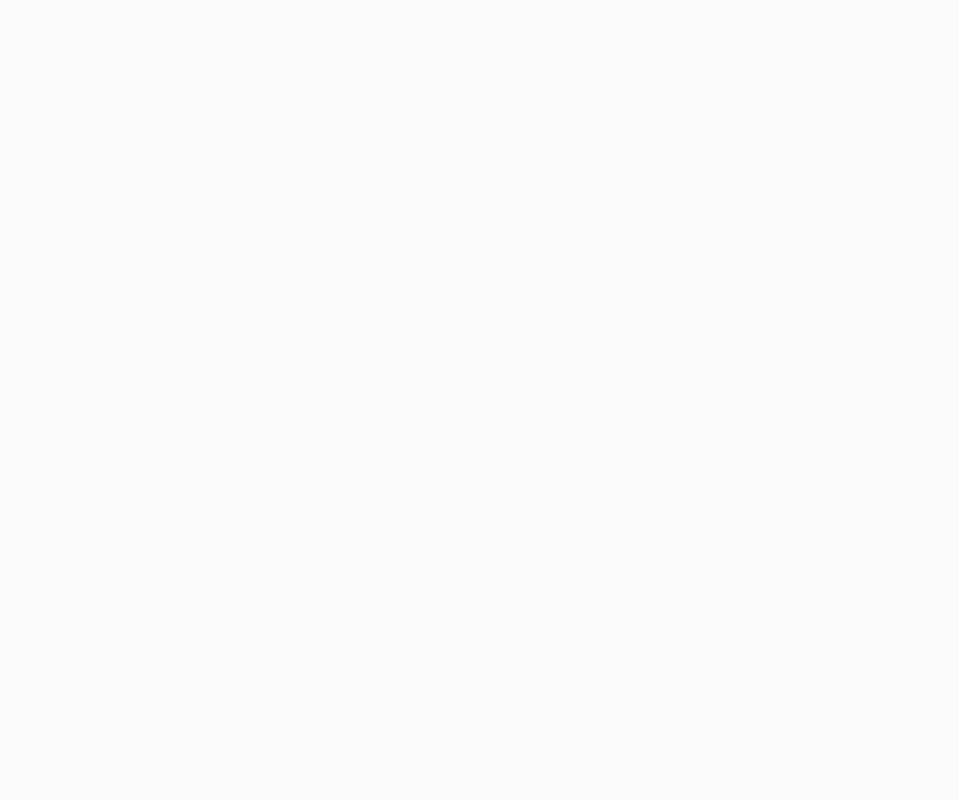
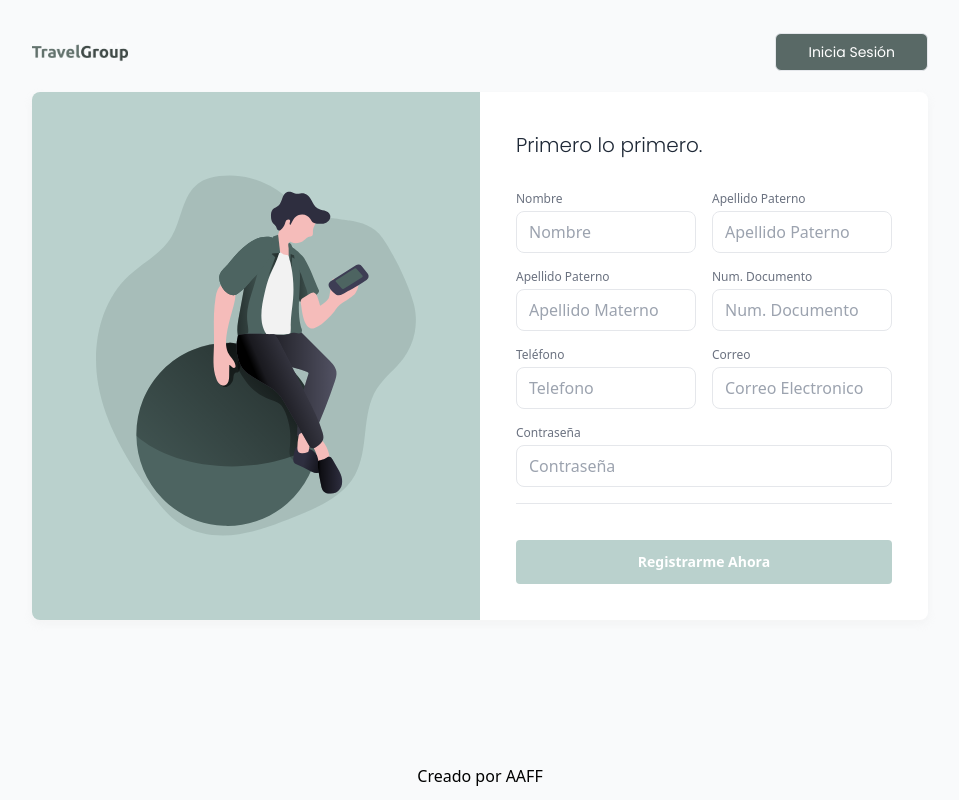
Before and after one commit to franco-rg/TravelGroupWebApp, a React (Create React App) app: page /register in a window 1280 px wide. Before the commit this address had no page. Shown: the whole page, without its empty margins (160-1119 px from the left). Built offline with nearby package versions, Linux system fonts and the light colour scheme.

Commit message:
add vista register

```diff
--- a/src/App.js
+++ b/src/App.js
@@ -2,6 +2,7 @@ import './tailwind.css';
 import { BrowserRouter, Route, Routes } from 'react-router-dom';
 import Home from '../src/views/home/Home'
 import Login from './views/Login';
+import Register from './views/Register';
 import Layout from '../src/components/shared/Layout'
 import { library } from '@fortawesome/fontawesome-svg-core'
 import { fas } from '@fortawesome/free-solid-svg-icons'
@@ -16,6 +17,7 @@ function App() {
       <Routes>
         <Route path="/inicio" element={<Layout><Home /></Layout>} />
           <Route path='/' element={<Login />} />
+          <Route path='/register' element={<Register />} />
       </Routes>
       {/* <BrowserRouter>
       <Routes>
--- /dev/null
+++ b/src/views/Register.jsx
@@ -0,0 +1,157 @@
+import React from "react";
+import viaje from "../../src/assets/img/register-img.svg";
+import logo from "../../src/assets/img/nombre.svg";
+
+const Login = () => {
+  return (
+    <div
+      className="bg-no-repeat bg-fixed bg-cover h-screen w-full relative bg-gray-50"
+    >
+      <div className="mx-2 sm:h-screen relative">
+        <div className="flex flex-col h-full px-0 sm:px-2 lg:px-0 gap-3">
+          <div className="sm:max-w-4xl mt-3 w-full m-auto">
+            <div className="flex justify-between items-center">
+              <img src={logo} className="w-24 h-20" />
+              <button className="poppins bg-gray-100 text-sm text-white px-8 py-2 rounded-md border" style={{background: '#596966'}}>Inicia Sesión</button>
+            </div>
+            <div
+              className="grid grid-cols-2 rounded-lg overflow-hidden shadow-beautiful bg-white"
+              style={{ height: "33rem" }}
+            >
+              <div className="p-16 flex" style={{ background: "#BAD1CD" }}>
+                <img src={viaje} />
+              </div>
+              <div className="m-4 sm:mt-auto p-5">
+                <h5 className="text-left font-light text-xl text-gray-800 poppins mb-8">
+                  Primero lo primero.
+                </h5>
+                <form className="grid grid-cols-2 gap-4">
+                  <div>
+                    <label
+                      className="block text-gray-500 text-xs font-medium mb-1"
+                      htmlFor="name"
+                    >
+                      Nombre
+                    </label>
+                    <input
+                      className="border rounded-lg w-full py-2 px-3 text-gray-700 outline-none focus:border-gray-400"
+                      id="username"
+                      type="name"
+                      placeholder="Nombre"
+                      name="name"
+                    />
+                  </div>
+                  <div>
+                    <label
+                      className="block text-gray-500 text-xs font-medium mb-1"
+                      htmlFor="namepaterno"
+                    >
+                      Apellido Paterno
+                    </label>
+                    <input
+                      className="border rounded-lg w-full py-2 px-3 text-gray-700 outline-none focus:border-gray-400"
+                      id="username"
+                      type="namepaterno"
+                      placeholder="Apellido Paterno"
+                      name="namepaterno"
+                    />
+                  </div>
+                  <div>
+                    <label
+                      className="block text-gray-500 text-xs font-medium mb-1"
+                      htmlFor="namematerno"
+                    >
+                      Apellido Paterno
+                    </label>
+                    <input
+                      className="border rounded-lg w-full py-2 px-3 text-gray-700 outline-none focus:border-gray-400"
+                      id="username"
+                      type="namematerno"
+                      placeholder="Apellido Materno"
+                      name="namematerno"
+                    />
+                  </div>
+                  <div>
+                    <label
+                      className="block text-gray-500 text-xs font-medium mb-1"
+                      htmlFor="numdoc"
+                    >
+                      Num. Documento
+                    </label>
+                    <input
+                      className="border rounded-lg w-full py-2 px-3 text-gray-700 outline-none focus:border-gray-400"
+                      id="username"
+                      type="numdoc"
+                      placeholder="Num. Documento"
+                      name="numdoc"
+                    />
+                  </div>
+                  <div>
+                    <label
+                      className="block text-gray-500 text-xs font-medium mb-1"
+                      htmlFor="phone"
+                    >
+                      Teléfono
+                    </label>
+                    <input
+                      className="border rounded-lg w-full py-2 px-3 text-gray-700 outline-none focus:border-gray-400"
+                      id="username"
+                      type="phone"
+                      placeholder="Telefono"
+                      name="phone"
+                    />
+                  </div>
+                  <div>
+                    <label
+                      className="block text-gray-500 text-xs font-medium mb-1"
+                      htmlFor="email"
+                    >
+                      Correo
+                    </label>
+                    <input
+                      className="border rounded-lg w-full py-2 px-3 text-gray-700 outline-none focus:border-gray-400"
+                      id="username"
+                      type="email"
+                      placeholder="Correo Electronico"
+                      name="email"
+                    />
+                  </div>
+                  <div className="col-span-2">
+                    <label
+                      className="block text-gray-500 text-xs font-medium mb-1"
+                      htmlFor="password"
+                    >
+                      Contraseña
+                    </label>
+                    <input
+                      className="border rounded-lg w-full py-2 px-3 text-gray-700 outline-none focus:border-gray-400"
+                      id="password"
+                      name="password"
+                      type="password"
+                      placeholder="Contraseña"
+                    />
+                  </div>
+                  <hr className="mb-5 col-span-2" />
+                  <div className="col-span-2 gap-2">
+                    <button
+                      className="button_login relative hover:bg-cherry-300 transition-all duration-200 text-white font-bold text-base md:text-sm py-3 md:px-7 w-full rounded focus:outline-none"
+                      type="submit"
+                      style={{ background: "#BAD1CD" }}
+                    >
+                      <span className="button_login_text">Registrarme Ahora</span>
+                    </button>
+                  </div>
+                </form>
+              </div>
+            </div>
+          </div>
+          <div className="bottom-8 left-0 right-0 flex justify-center my-3">
+            <p>Creado por AAFF</p>
+          </div>
+        </div>
+      </div>
+    </div>
+  );
+};
+
+export default Login;
```
Also changed, not shown: src/assets/img/register-img.svg (added).
